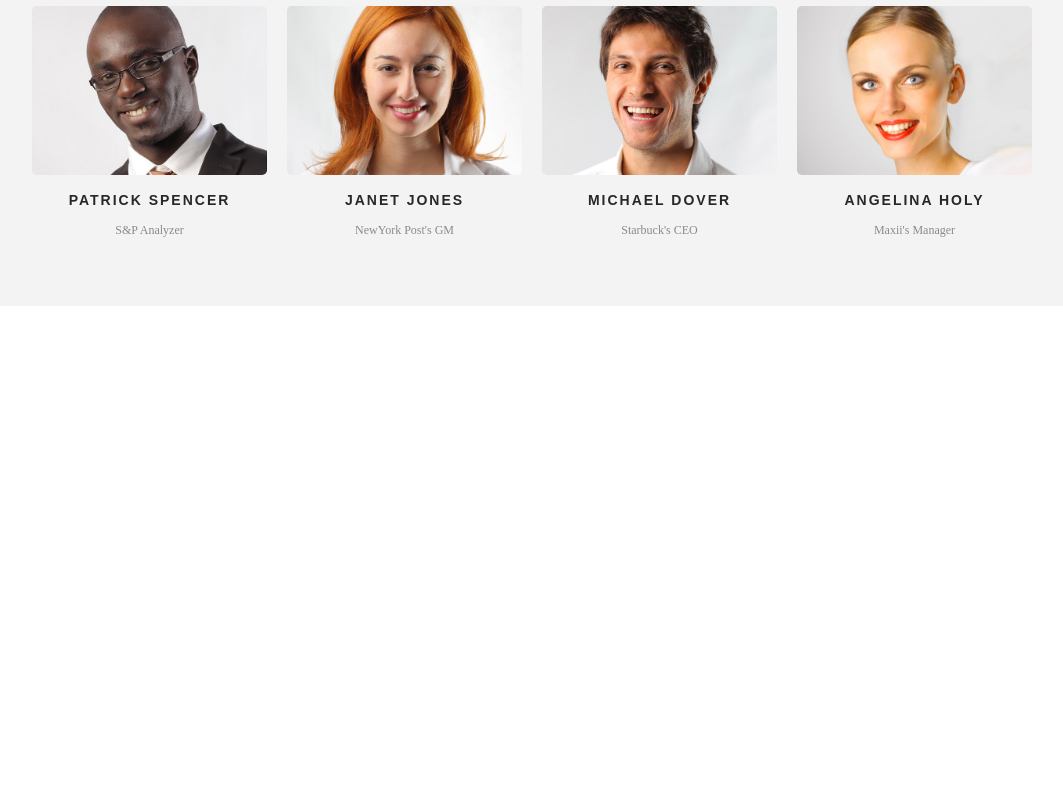
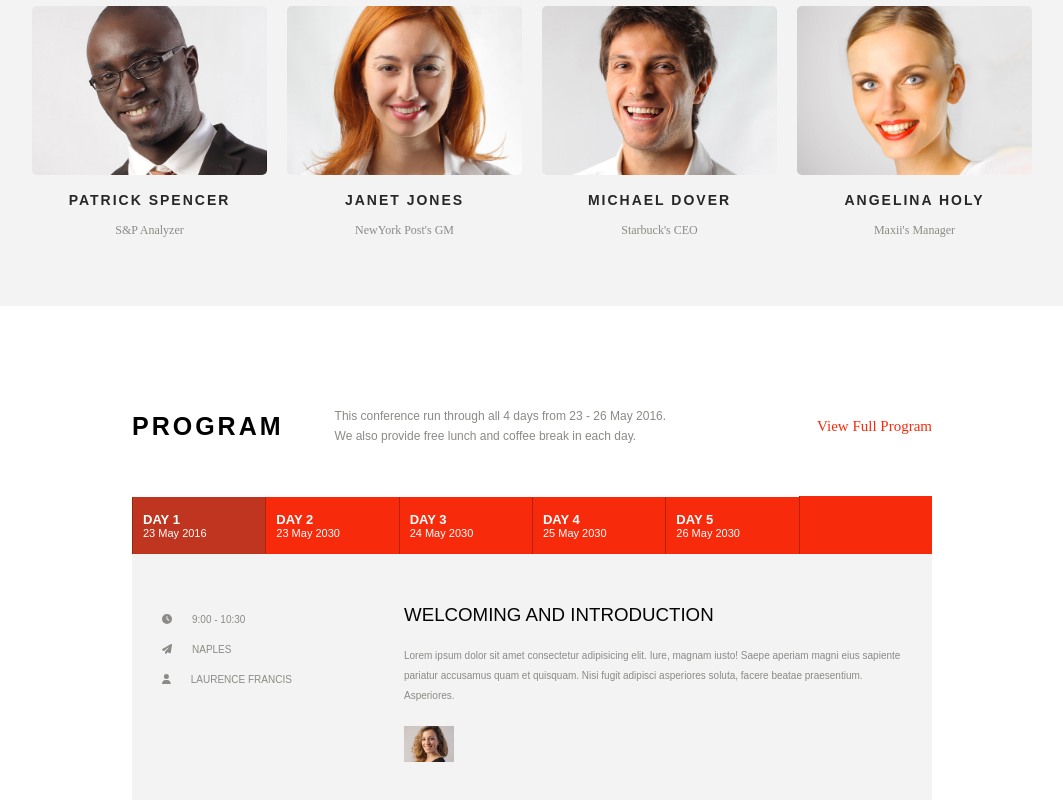
Before and after one commit to AlessandroDiNardo/proj-html-vuejs, a Vue app: page / in a window 1280 px wide. Shown: the part 1453-2253 px from the top of the page, without its empty margins (108-1171 px from the left). Before the commit the page ends 1759 px from the top, so only its background shows below. Built offline with nearby package versions, Linux system fonts and the light colour scheme.

Commit message:
add section programm

```diff
--- a/src/components/AppMain.vue
+++ b/src/components/AppMain.vue
@@ -3,6 +3,7 @@ import AppJumbo from './AppJumbo.vue';
 import AppInfo from './AppInfo.vue';
 import AppCountdown from './AppCountdown.vue';
 import AppSpeaker from './AppSpeaker.vue';
+import AppProgram from './AppProgram.vue';
 
 export default {
     name: "AppMain",
@@ -11,6 +12,7 @@ export default {
         AppInfo,
         AppCountdown,
         AppSpeaker,
+        AppProgram,
     }
 }
 </script>
@@ -21,6 +23,7 @@ export default {
         <AppInfo />
         <AppCountdown />
         <AppSpeaker />
+        <AppProgram />
     </main>
 </template>
 
--- /dev/null
+++ b/src/components/AppProgram.vue
@@ -0,0 +1,214 @@
+<script>
+export default {
+    name: "AppProgram",
+    data() {
+        return {
+            dayList: [
+                {
+                    day: "DAY 1",
+                    date: "23 May 2016",
+                },
+                {
+                    day: "DAY 2",
+                    date: "23 May 2030",
+                },
+                {
+                    day: "DAY 3",
+                    date: "24 May 2030",
+                },
+                {
+                    day: "DAY 4",
+                    date: "25 May 2030",
+                },
+                {
+                    day: "DAY 5",
+                    date: "26 May 2030",
+                },
+            ]
+        }
+    }
+}
+</script>
+
+<template>
+    <section>
+        <div class="container">
+            <div class="topbar">
+                <h2>PROGRAM</h2>
+                <p>
+                    This conference run through all 4 days from 23 - 26 May 2016. <br>
+                    We also provide free lunch and coffee break in each day.
+                </p>
+                <a href="#">View Full Program</a>
+            </div>
+            <div class="table">
+                <div class="table-top">
+                    <div class="day-block" v-for="(elem, index) in dayList" :key="index">
+                        <div id="day">{{ elem.day }}</div>
+                        <div id="date">{{ elem.date }}</div>
+                    </div>
+                    <div class="day-block">
+                        <h1>empty</h1>
+                    </div>
+                </div>
+                <div class="table-body">
+                    <div class="table-body-left">
+                        <div class="text-left">
+                            <div>
+                                <font-awesome-icon icon="fa-solid fa-clock" />
+                            </div>
+                            <div>9:00 - 10:30</div>
+                        </div>
+                        <div class="text-left">
+                            <div>
+                                <font-awesome-icon icon="fa-solid fa-solid fa-paper-plane" />
+                            </div>
+                            <div>
+                                NAPLES
+                            </div>
+                        </div>
+                        <div class="text-left">
+                            <div>
+                                <font-awesome-icon icon="fa-solid fa-user" />
+                            </div>
+                            <div>
+                                LAURENCE FRANCIS
+                            </div>
+                        </div>
+                    </div>
+                    <div class="table-body-right">
+                        <h3>WELCOMING AND INTRODUCTION</h3>
+                        <p>
+                            Lorem ipsum dolor sit amet consectetur adipisicing elit. Iure, magnam iusto! Saepe aperiam
+                            magni eius sapiente pariatur accusamus quam et quisquam. Nisi fugit adipisci asperiores
+                            soluta, facere beatae praesentium. Asperiores.
+                        </p>
+                        <img src="img/speaker-8.jpg" alt="">
+                    </div>
+                </div>
+            </div>
+        </div>
+    </section>
+</template>
+
+<style lang="scss" scoped>
+@use '../style/partials/variables.scss' as *;
+@use '../style/general.scss' as *;
+
+section {
+    background-color: $cube-white;
+
+    .container {
+        padding: 100px;
+
+        .topbar {
+            display: flex;
+            justify-content: space-between;
+            align-items: center;
+            margin-bottom: 50px;
+
+            h2 {
+                letter-spacing: 3px;
+                font-size: 25px;
+            }
+
+            p {
+                margin-right: 100px;
+                font-size: 12px;
+                font-weight: 500;
+                color: $median-naturalGrey;
+                line-height: 20px;
+            }
+
+            a {
+                text-decoration: none;
+                color: $cube-scarlet;
+                font-size: 15px;
+                font-family: 'Times New Roman', Times, serif;
+            }
+        }
+
+        .table {
+            .table-top {
+                display: flex;
+                align-items: center;
+
+                .day-block {
+                    background-color: $cube-scarlet;
+                    padding: 15px 10px;
+                    border-left: 1px solid rgba(0, 0, 0, 0.251);
+                    color: white;
+                    width: 100%;
+                    text-align: start;
+
+                    &:nth-child(-n+1) {
+                        background-color: $material-thunderbird;
+                    }
+
+                    #day {
+                        font-size: 13px;
+                        font-weight: 600;
+
+                    }
+
+                    #date {
+                        font-size: 11px;
+                    }
+
+                    &:last-child {
+                        background-color: $cube-scarlet;
+                        color: $cube-scarlet;
+                    }
+                }
+            }
+
+            .table-body {
+                background-color: $cube-lightGrey;
+                padding: 50px 30px;
+                display: flex;
+                justify-content: center;
+                align-items: center;
+
+                .table-body-left {
+                    width: 30%;
+                    height: 160px;
+
+                    .text-left {
+                        display: flex;
+                        justify-content: flex-start;
+                        align-items: center;
+                        gap: 20px;
+                        line-height: 30px;
+                        color: $median-naturalGrey;
+                        font-size: 10px;
+                        font-weight: 200;
+                    }
+                }
+
+                .table-body-right {
+                    width: 70%;
+                    padding-left: 20px;
+
+                    h3 {
+                        color: $material-black;
+                        font-weight: 500;
+                        margin-bottom: 20px;
+                    }
+
+                    p {
+                        color: $median-naturalGrey;
+                        font-size: 10px;
+                        margin-bottom: 20px;
+                        line-height: 20px;
+                    }
+
+                    img {
+                        width: 10%;
+                    }
+                }
+
+            }
+        }
+    }
+}
+</style>
--- a/src/main.js
+++ b/src/main.js
@@ -9,10 +9,10 @@ import { library } from '@fortawesome/fontawesome-svg-core'
 import { FontAwesomeIcon } from '@fortawesome/vue-fontawesome'
 
 /* import specific icons */
-import { faBolt, faMagnifyingGlass, faQuestion, faTrophy } from '@fortawesome/free-solid-svg-icons'
+import { faBolt, faMagnifyingGlass, faPaperPlane, faQuestion, faTrophy, faUser, faClock } from '@fortawesome/free-solid-svg-icons'
 
 /* add icons to the library */
-library.add(faMagnifyingGlass, faTrophy, faBolt, faQuestion)
+library.add(faMagnifyingGlass, faTrophy, faBolt, faQuestion, faClock, faPaperPlane, faUser)
 
 createApp(App)
     .component('font-awesome-icon', FontAwesomeIcon)
```
